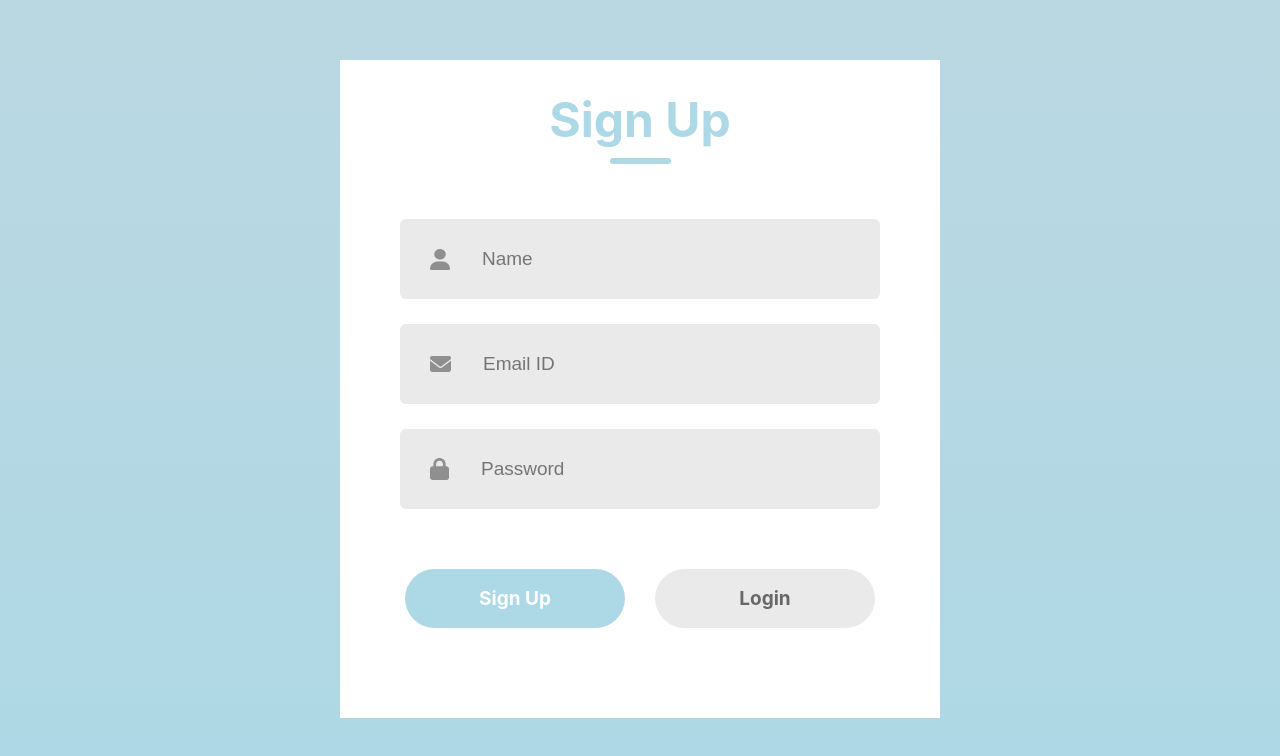
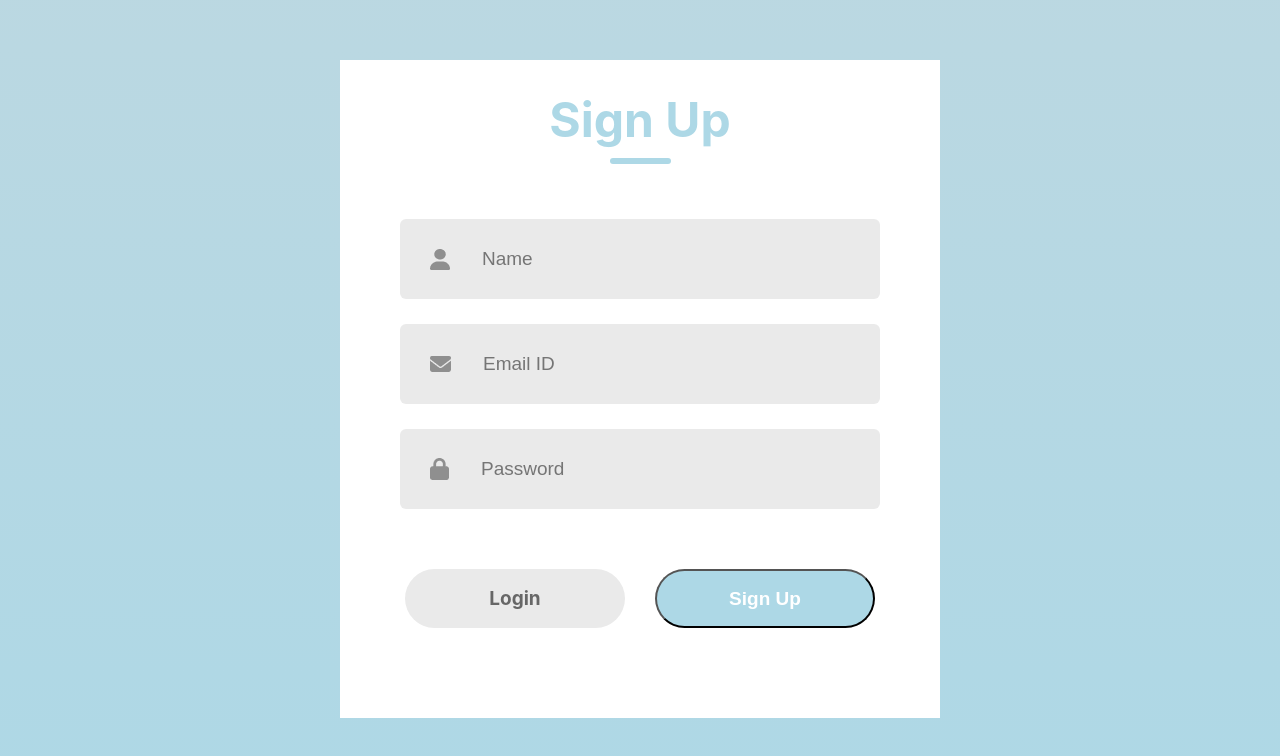
Before and after one commit to Khadijah020/AWS-S3-Project, a React (Create React App) app in the folder frontend/: page / in a window 1280 px wide. Shown: the part 140-896 px from the top of the page. Built offline with nearby package versions, Linux system fonts and the light colour scheme.

Commit message:
updating

```diff
--- a/frontend/src/Components/LoginSignup/LoginSignup.jsx
+++ b/frontend/src/Components/LoginSignup/LoginSignup.jsx
@@ -3,10 +3,45 @@ import './LoginSignup.css'
 import userIcon from '../Assets/person.png'
 import emailIcon from '../Assets/email.png'
 import passwordIcon from '../Assets/password.png'
-
+import axios from 'axios'
 
 const LoginSignup = () => {
-    const [action,setAction] = useState("Sign Up")
+    const [action, setAction] = useState("Sign Up")
+    const [name, setName] = useState("");
+    const [email, setEmail] = useState("");
+    const [password, setPassword] = useState("");
+    const [error, setError] = useState("");
+
+    const handleSubmit = async (event) => {
+        event.preventDefault();
+
+        try {
+            if (action === "Sign Up") {
+                const response = await axios.post("http://localhost:5001/api/users/register", {
+                    username: name,
+                    email,
+                    password,
+                });
+                console.log("Registration success:", response.data);
+            } else {
+                const response = await axios.post("http://localhost:5001/api/users/login", {
+                    email,
+                    password,
+                });
+                console.log("Login success:", response.data);
+                localStorage.setItem("token", response.data.accessToken);
+                alert("Login Successful!");
+            }
+        } catch (err) {
+            console.error("Error:", err);  // Log the error to inspect it
+            if (err.response && err.response.data) {
+                setError(err.response.data.message || "Something went wrong! Please try again.");
+            } else {
+                setError("Something went wrong! Please try again.");
+            }
+        }
+    };
+
 
     return (
         <div className='container'>
@@ -17,27 +52,37 @@ const LoginSignup = () => {
             <div className='inputs'>
 
                 {
-                    action=="Login"?<div></div>:<div className='input'>
-                    <img src={userIcon} alt="" />
-                    <input type="text" placeholder='Name'/>
-                </div>
+                    action == "Login" ? <div></div> : <div className='input'>
+                        <img src={userIcon} alt="" />
+                        <input type="text" placeholder='Name' value={name} onChange={(event) => setName(event.target.value)} />
+                    </div>
                 }
 
                 <div className='input'>
                     <img src={emailIcon} alt="" />
-                    <input type="email" placeholder='Email ID' />
+                    <input type="email" placeholder='Email ID' value={email} onChange={(event) => setEmail(event.target.value)} />
                 </div>
 
                 <div className='input'>
                     <img src={passwordIcon} alt="" />
-                    <input type="password" placeholder='Password'/>
+                    <input type="password" placeholder='Password' value={password} onChange={(event) => setPassword(event.target.value)} />
                 </div>
             </div>
-            {action=="Sign Up"? <div></div>: <div className="forgot-pswd">Forgot Password? <span>Click Here!</span></div>}
+            {action == "Sign Up" ? <div></div> : <div className="forgot-pswd">Forgot Password? <span>Click Here!</span></div>}
             <div className="submit-container">
-                <div className={action==="Login"? "submit gray": "submit"} onClick={()=>{setAction("Sign Up")}}>Sign Up</div>
-                <div className={action==="Sign Up"? "submit gray": "submit"} onClick={()=>{setAction("Login")} }>Login</div>
+                {action !== "Login" && (
+                    <div className="submit gray" onClick={() => setAction("Login")}>Login</div>
+                )}
+                {action !== "Sign Up" && (
+                    <div className="submit gray" onClick={() => setAction("Sign Up")}>Sign Up</div>
+                )}
+                <button className="submit" onClick={handleSubmit}>
+                    {action === "Sign Up" ? "Sign Up" : "Login"}
+                </button>
             </div>
+
+
+            {error && <div className="error-message">{error}</div>}
         </div>
     )
 }
```
